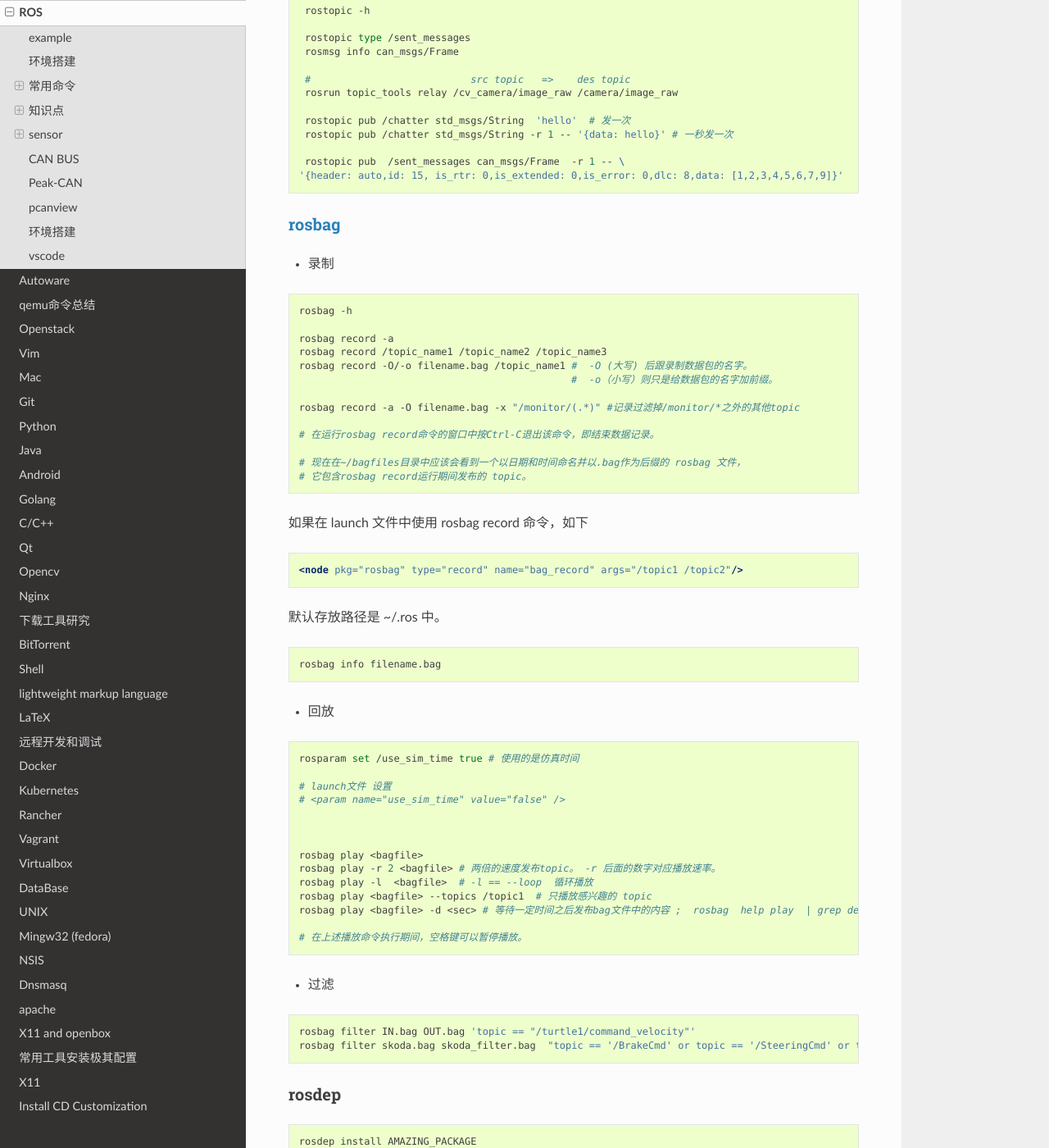
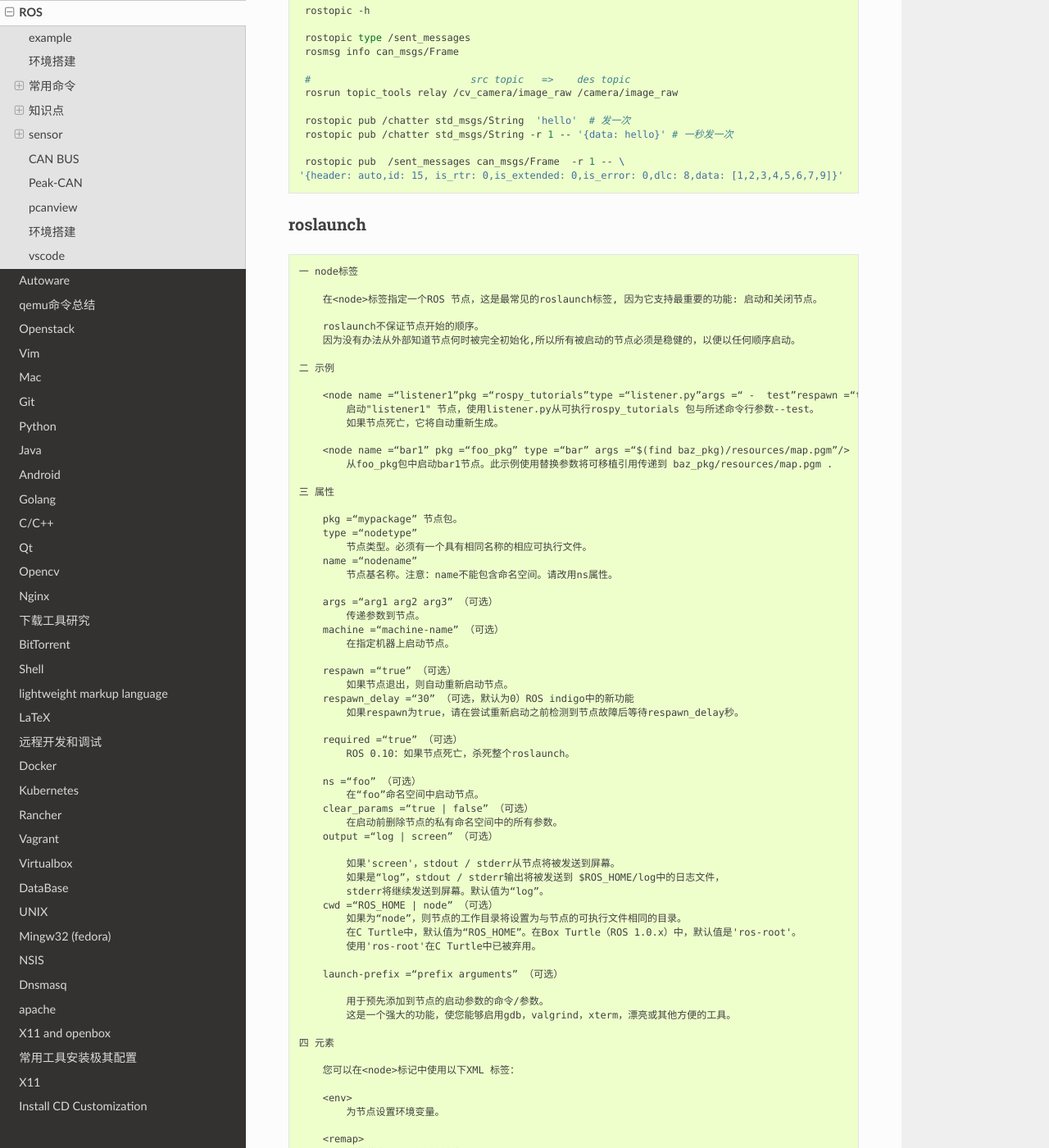
Before and after one commit to my-rds-store/my_space, a Sphinx documentation site: the page built from source/ros/index.rst, in a window 1280 px wide and 1400 px high, scrolled down 2312 px. Shown: the whole window at 82% size. Built offline with Sphinx 7.4.7 and the Read the Docs theme 2.0.0, drawn with Linux system fonts in a browser that asks for light colours; some of the changed text lies outside the part shown.

Commit message:
update ...

```diff
--- a/source/ros/index.rst
+++ b/source/ros/index.rst
@@ -148,9 +148,93 @@ rostopic
         rostopic pub  /sent_messages can_msgs/Frame  -r 1 -- \
        '{header: auto,id: 15, is_rtr: 0,is_extended: 0,is_error: 0,dlc: 8,data: [1,2,3,4,5,6,7,9]}'
 
+roslaunch
+=============
+
+.. code::
+
+    一 node标签
+
+        在<node>标签指定一个ROS 节点，这是最常见的roslaunch标签, 因为它支持最重要的功能: 启动和关闭节点。
+
+        roslaunch不保证节点开始的顺序。
+        因为没有办法从外部知道节点何时被完全初始化,所以所有被启动的节点必须是稳健的，以便以任何顺序启动。
+
+    二 示例
+
+        <node name =“listener1”pkg =“rospy_tutorials”type =“listener.py”args =“ -  test”respawn =“true”/>
+            启动"listener1" 节点，使用listener.py从可执行rospy_tutorials 包与所述命令行参数--test。
+            如果节点死亡，它将自动重新生成。
+
+        <node name =“bar1” pkg =“foo_pkg” type =“bar” args =“$(find baz_pkg)/resources/map.pgm”/>
+            从foo_pkg包中启动bar1节点。此示例使用替换参数将可移植引用传递到 baz_pkg/resources/map.pgm .
+
+    三 属性
+
+        pkg =“mypackage” 节点包。
+        type =“nodetype”
+            节点类型。必须有一个具有相同名称的相应可执行文件。
+        name =“nodename”
+            节点基名称。注意：name不能包含命名空间。请改用ns属性。
+
+        args =“arg1 arg2 arg3” （可选）
+            传递参数到节点。
+        machine =“machine-name” （可选）
+            在指定机器上启动节点。
+
+        respawn =“true” （可选）
+            如果节点退出，则自动重新启动节点。
+        respawn_delay =“30” （可选，默认为0）ROS indigo中的新功能
+            如果respawn为true，请在尝试重新启动之前检测到节点故障后等待respawn_delay秒。
+
+        required =“true” （可选）
+            ROS 0.10：如果节点死亡，杀死整个roslaunch。
+
+        ns =“foo” （可选）
+            在“foo”命名空间中启动节点。
+        clear_params =“true | false” （可选）
+            在启动前删除节点的私有命名空间中的所有参数。
+        output =“log | screen” （可选）
+
+            如果'screen'，stdout / stderr从节点将被发送到屏幕。
+            如果是“log”，stdout / stderr输出将被发送到 $ROS_HOME/log中的日志文件，
+            stderr将继续发送到屏幕。默认值为“log”。
+        cwd =“ROS_HOME | node” （可选）
+            如果为“node”，则节点的工作目录将设置为与节点的可执行文件相同的目录。
+            在C Turtle中，默认值为“ROS_HOME”。在Box Turtle（ROS 1.0.x）中，默认值是'ros-root'。
+            使用'ros-root'在C Turtle中已被弃用。
+
+        launch-prefix =“prefix arguments” （可选）
+
+            用于预先添加到节点的启动参数的命令/参数。
+            这是一个强大的功能，使您能够启用gdb，valgrind，xterm，漂亮或其他方便的工具。
+
+    四 元素
+
+        您可以在<node>标记中使用以下XML 标签：
+
+        <env>
+            为节点设置环境变量。
+
+        <remap>
+            为此节点设置重新映射参数。
+
+        <rosparam>
+            将rosparam文件加载到此节点的〜 / local命名空间中。
+
+            <rosparam file="$(find 2dnav_pr2)/config/costmap_common_params.yaml"
+                    command="load" ns="local_costmap" />
+
+        <param>
+            在节点的〜 / local命名空间中设置一个参数。
+
 
 `rosbag <http://wiki.ros.org/rosbag/Commandline>`_
 ====================================================
+
+* `Commandline <http://wiki.ros.org/rosbag/Commandline>`_
+* `Code API <http://wiki.ros.org/rosbag/Code%20API>`_
+
 
 * 录制
 
```
